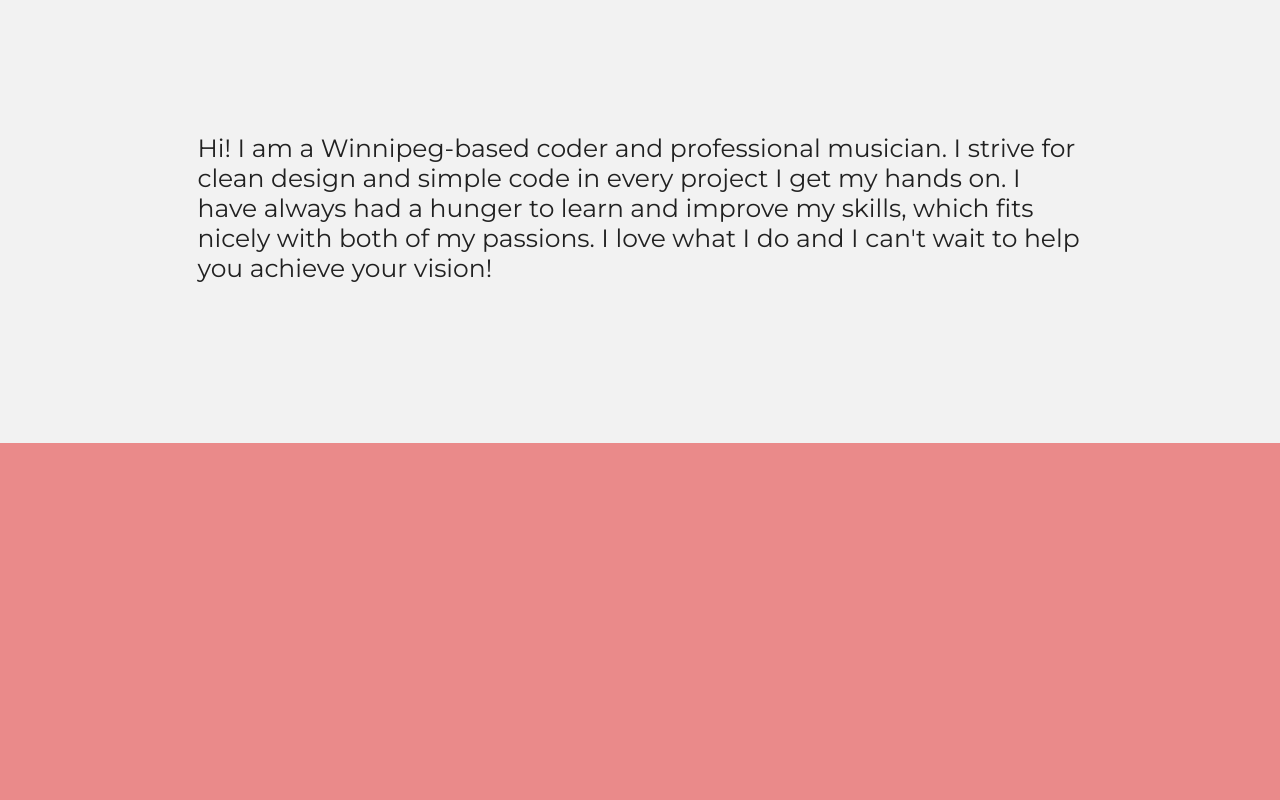
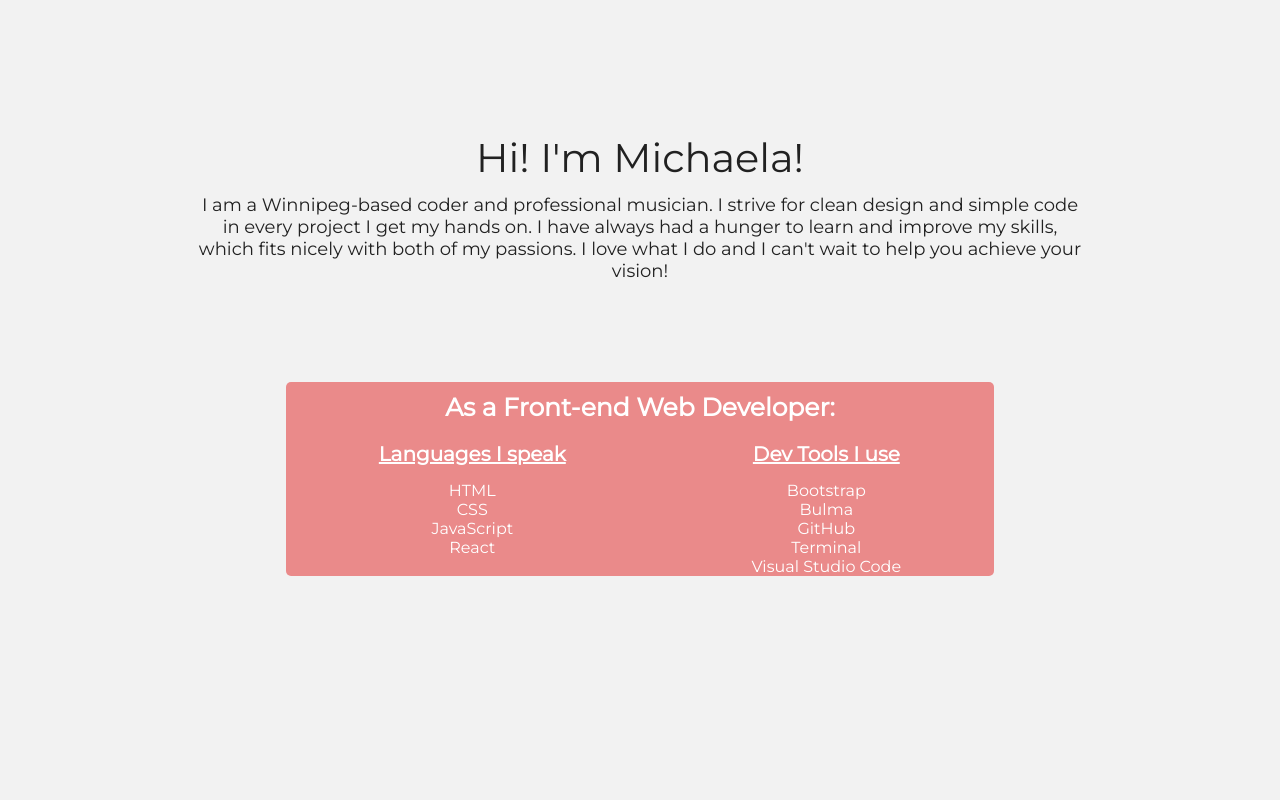
Before and after one commit to michaelakleer/personal-website-react, a React (Create React App) app: page / in a window 1280 px wide. Shown: the part 1100-1900 px from the top of the page. Built offline with nearby package versions, Linux system fonts and the light colour scheme.

Commit message:
Added flexbox and styling

```diff
--- a/src/Body.css
+++ b/src/Body.css
@@ -10,8 +10,7 @@ footer {
 
 .aboutMe {
   background: #f2f2f2;
-  padding: 18rem 50px 10rem 50px;
-  color: #212121;
+  padding: 18rem 50px 18rem 50px;
 }
 
 .projects {
@@ -33,9 +32,60 @@ footer {
   font-size: 36px;
 }
 
+.Body h3 {
+  font-size: 25px;
+  padding-top: 10px;
+}
+
+.greeting {
+  font-size: 40px;
+}
+
+.greeting,
 .personalParagraph {
   display: block;
   max-width: 75%;
   margin: 0 auto;
-  font-size: 25px;
+  text-align: center;
+  color: #212121;
 }
+
+.personalParagraph {
+  margin-top: 12px;
+  font-size: 18px;
+}
+
+.Body .container {
+  margin-top: 40px;
+  display: block;
+  margin: 100px auto 0;
+  max-width: 60%;
+  text-align: center;
+  background: #ea8a8a;
+  color: #ffffff;
+  border-radius: 5px;
+}
+
+.Body ul {
+  list-style: none;
+}
+
+.languages,
+.devTools {
+  margin-top: 20px;
+}
+
+.Body .title {
+  font-weight: bold;
+  text-decoration: underline;
+  font-size: 20px;
+}
+
+.lists {
+  margin-top: 15px;
+}
+
+.containerOne {
+  display: flex;
+  justify-content: space-around;
+}
--- a/src/Body.js
+++ b/src/Body.js
@@ -12,14 +12,40 @@ export default function Body() {
         </div>
       </section>
       <section className="aboutMe">
-        <div className="personalParagraph">
-          <p>
-            Hi! I am a Winnipeg-based coder and professional musician. I strive
-            for clean design and simple code in every project I get my hands on.
-            I have always had a hunger to learn and improve my skills, which
-            fits nicely with both of my passions. I love what I do and I can't
-            wait to help you achieve your vision!
+        <div>
+          <p className="greeting">Hi! I'm Michaela!</p>
+          <p className="personalParagraph">
+            I am a Winnipeg-based coder and professional musician. I strive for
+            clean design and simple code in every project I get my hands on. I
+            have always had a hunger to learn and improve my skills, which fits
+            nicely with both of my passions. I love what I do and I can't wait
+            to help you achieve your vision!
           </p>
+
+          <div className="container">
+            <h3>As a Front-end Web Developer:</h3>
+            <div className="containerOne">
+              <div className="languages">
+                <p className="title">Languages I speak</p>
+                <ul className="lists">
+                  <li>HTML</li>
+                  <li>CSS</li>
+                  <li>JavaScript</li>
+                  <li>React</li>
+                </ul>
+              </div>
+              <div className="devTools">
+                <p className="title">Dev Tools I use</p>
+                <ul className="lists">
+                  <li>Bootstrap</li>
+                  <li>Bulma</li>
+                  <li>GitHub</li>
+                  <li>Terminal</li>
+                  <li>Visual Studio Code</li>
+                </ul>
+              </div>
+            </div>
+          </div>
         </div>
       </section>
       <section className="projects">
```
